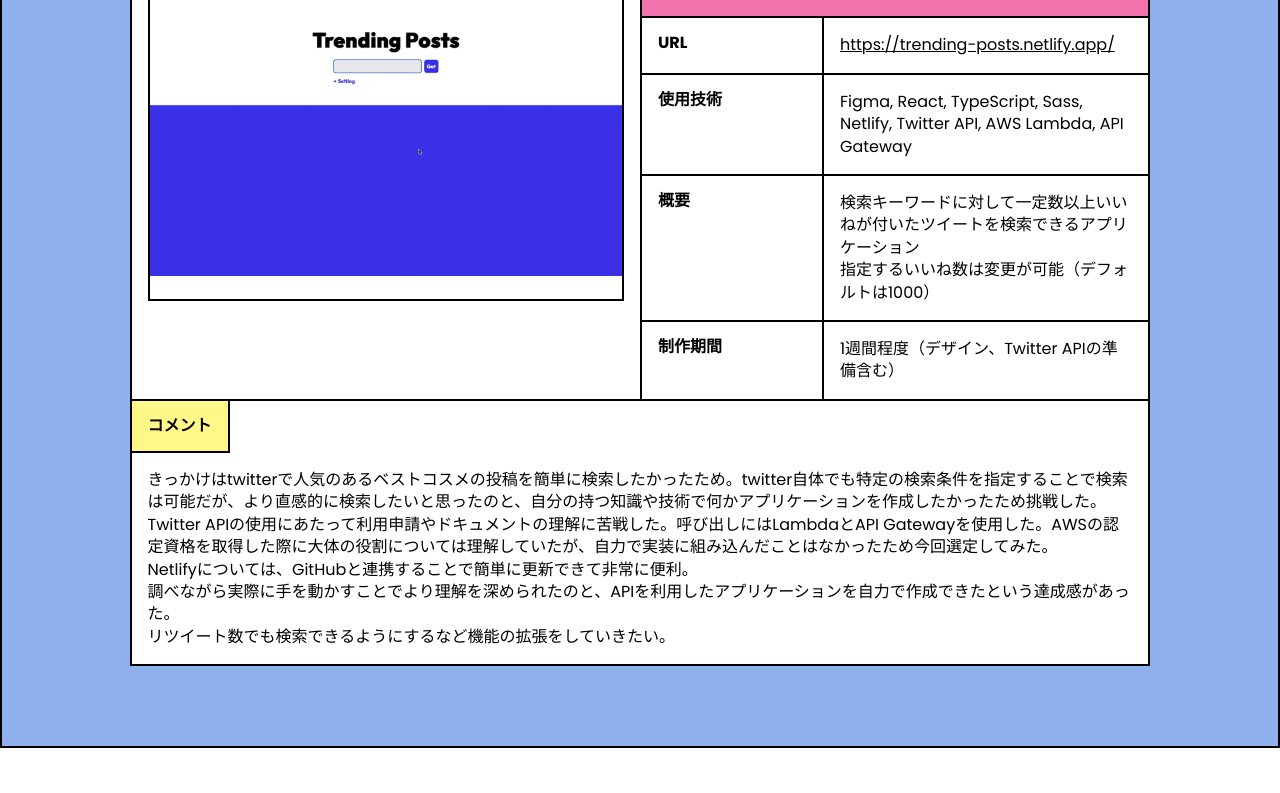
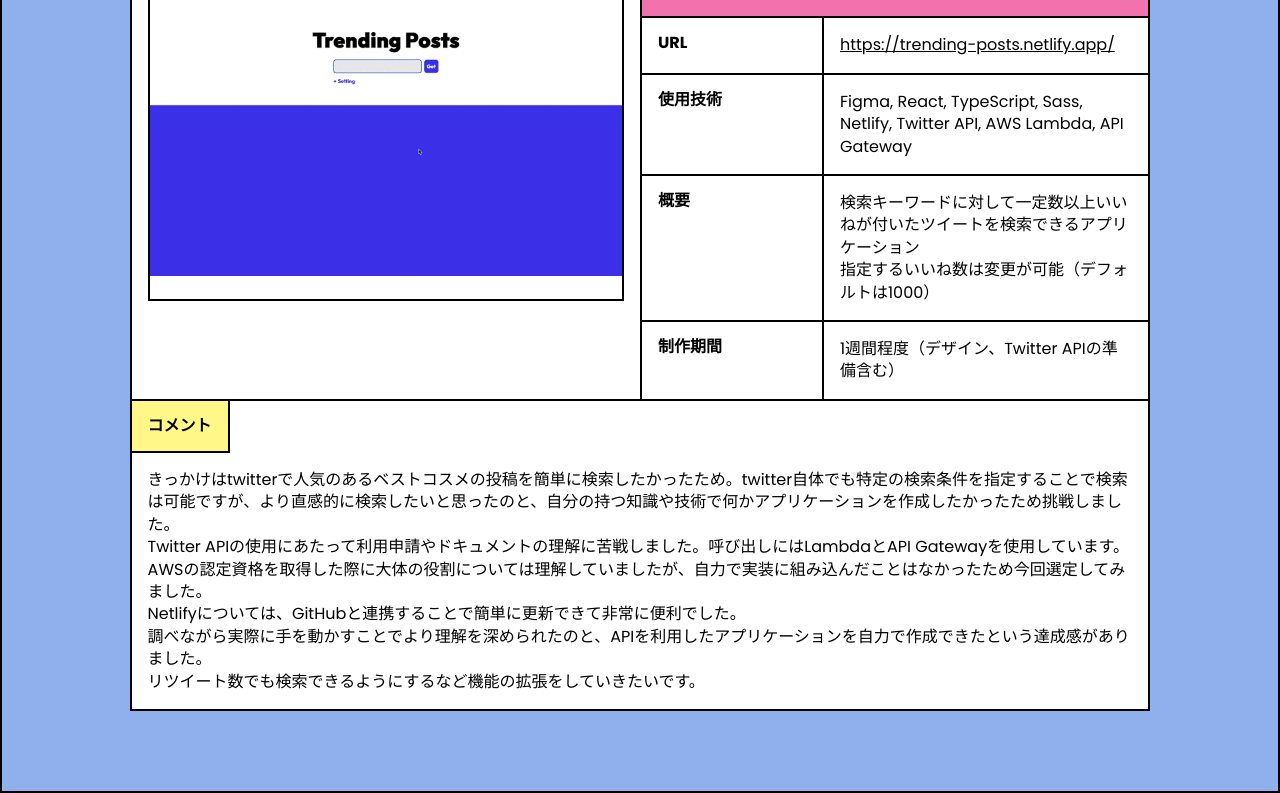
Before and after one commit to nrwgkn/nrwgkn-page, a Next.js app: page /feature in a window 1280 px wide. Shown: the part 384-1177 px from the top of the page. Before the commit the page ends 1132 px from the top, so only its background shows below. Built offline with nearby package versions, Linux system fonts and the light colour scheme.

Commit message:
fix: 文体を修正

```diff
--- a/src/pages/feature.tsx
+++ b/src/pages/feature.tsx
@@ -58,17 +58,17 @@ const Feature = () => {
               <div className="p-featureCard__comment">
                 <span>コメント</span>
                 <p>
-                  きっかけはtwitterで人気のあるベストコスメの投稿を簡単に検索したかったため。twitter自体でも特定の検索条件を指定することで検索は可能だが、より直感的に検索したいと思ったのと、自分の持つ知識や技術で何かアプリケーションを作成したかったため挑戦した。
+                  きっかけはtwitterで人気のあるベストコスメの投稿を簡単に検索したかったため。twitter自体でも特定の検索条件を指定することで検索は可能ですが、より直感的に検索したいと思ったのと、自分の持つ知識や技術で何かアプリケーションを作成したかったため挑戦しました。
                   <br />
                   Twitter
-                  APIの使用にあたって利用申請やドキュメントの理解に苦戦した。呼び出しにはLambdaとAPI
-                  Gatewayを使用した。AWSの認定資格を取得した際に大体の役割については理解していたが、自力で実装に組み込んだことはなかったため今回選定してみた。
+                  APIの使用にあたって利用申請やドキュメントの理解に苦戦しました。呼び出しにはLambdaとAPI
+                  Gatewayを使用しています。AWSの認定資格を取得した際に大体の役割については理解していましたが、自力で実装に組み込んだことはなかったため今回選定してみました。
                   <br />
-                  Netlifyについては、GitHubと連携することで簡単に更新できて非常に便利。
+                  Netlifyについては、GitHubと連携することで簡単に更新できて非常に便利でした。
                   <br />
-                  調べながら実際に手を動かすことでより理解を深められたのと、APIを利用したアプリケーションを自力で作成できたという達成感があった。
+                  調べながら実際に手を動かすことでより理解を深められたのと、APIを利用したアプリケーションを自力で作成できたという達成感がありました。
                   <br />
-                  リツイート数でも検索できるようにするなど機能の拡張をしていきたい。
+                  リツイート数でも検索できるようにするなど機能の拡張をしていきたいです。
                 </p>
               </div>
             </div>
```
